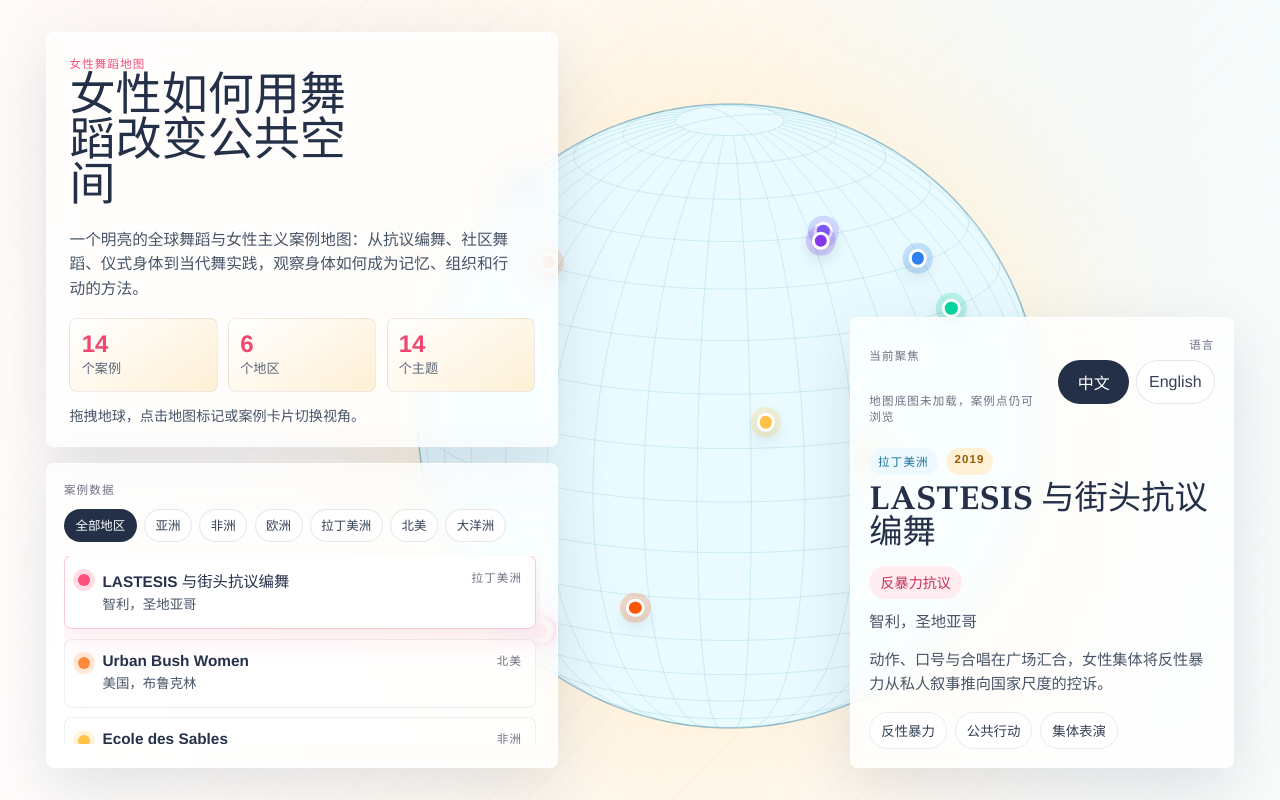
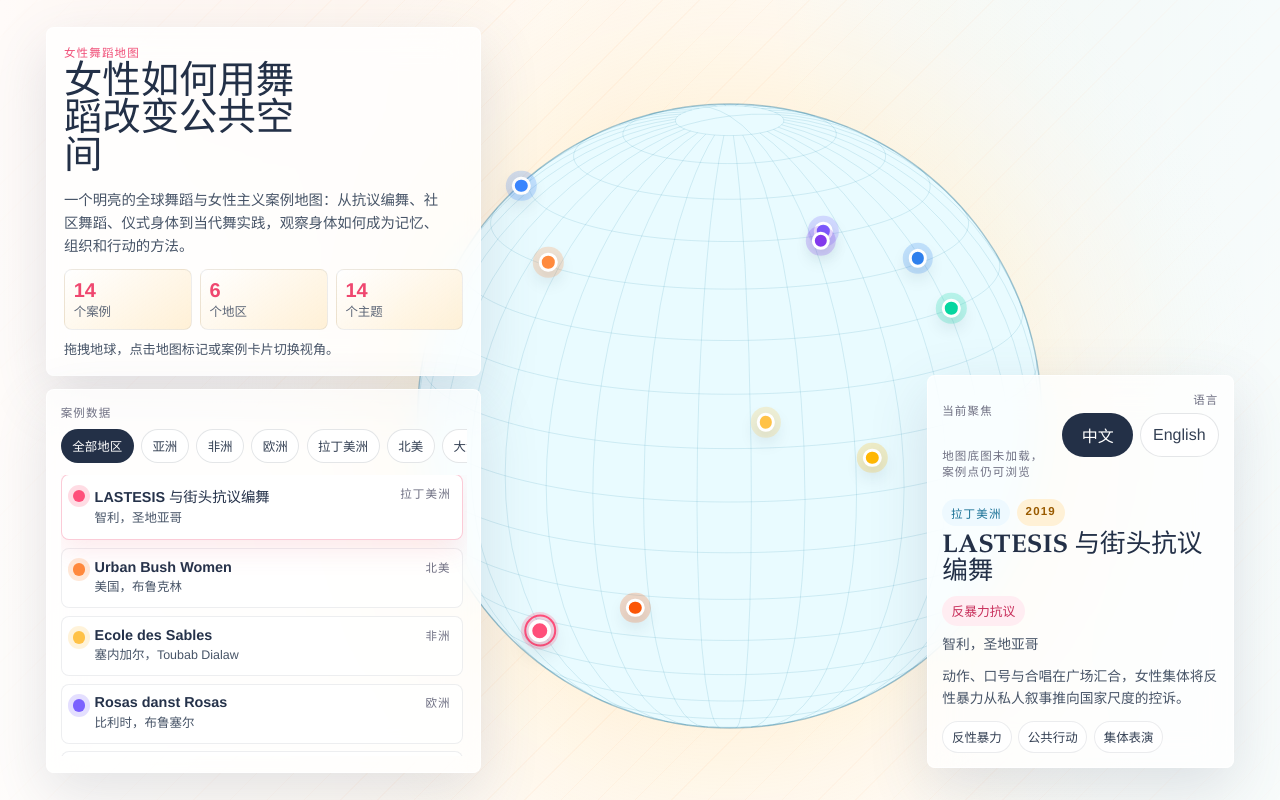
Before and after one commit to jakobzhao/dance, a website built with Vite: page index.html in a window 1280 px wide. Built offline with nearby package versions, Linux system fonts and the light colour scheme; no server answers.

Commit message:
Compact dance atlas panels

```diff
--- a/src/style.css
+++ b/src/style.css
@@ -102,18 +102,18 @@ button {
 
 .left-column {
   position: absolute;
-  top: 4vh;
-  bottom: 4vh;
+  top: 3.4vh;
+  bottom: 3.4vh;
   left: 3.6vw;
-  width: min(38rem, 40vw);
+  width: min(32rem, 34vw);
   display: flex;
   flex-direction: column;
-  gap: 1rem;
+  gap: 0.8rem;
 }
 
 .hero-panel {
   flex-shrink: 0;
-  padding: 1.35rem 1.4rem 1.15rem;
+  padding: 1rem 1.05rem 0.9rem;
 }
 
 .eyebrow,
@@ -146,10 +146,10 @@ button {
 }
 
 .hero-title {
-  margin-top: 0.45rem;
-  font-size: clamp(2.1rem, 3.6vw, 4.15rem);
+  margin-top: 0.35rem;
+  font-size: clamp(1.9rem, 3vw, 3.35rem);
   line-height: 0.98;
-  max-width: 13ch;
+  max-width: 12ch;
 }
 
 .hero-intro,
@@ -162,21 +162,21 @@ button {
 }
 
 .hero-intro {
-  max-width: 51ch;
-  margin: 0.9rem 0 1rem;
-  font-size: 0.98rem;
+  max-width: 48ch;
+  margin: 0.65rem 0 0.75rem;
+  font-size: 0.9rem;
 }
 
 .summary-grid {
   display: grid;
   grid-template-columns: repeat(3, minmax(0, 1fr));
-  gap: 0.65rem;
-  margin-bottom: 0.85rem;
+  gap: 0.5rem;
+  margin-bottom: 0.65rem;
 }
 
 .summary-card {
-  min-height: 4.6rem;
-  padding: 0.7rem;
+  min-height: 3.65rem;
+  padding: 0.55rem;
   border: 1px solid rgba(35, 48, 71, 0.08);
   border-radius: 8px;
   background: linear-gradient(145deg, rgba(255, 255, 255, 0.92), rgba(255, 236, 203, 0.78));
@@ -184,18 +184,18 @@ button {
 
 .summary-card strong {
   display: block;
-  font-size: 1.5rem;
+  font-size: 1.25rem;
   color: #ef476f;
 }
 
 .summary-card span {
   color: #5c6677;
-  font-size: 0.82rem;
+  font-size: 0.78rem;
 }
 
 .hint {
   margin: 0;
-  font-size: 0.88rem;
+  font-size: 0.82rem;
 }
 
 .language-switch {
@@ -243,14 +243,14 @@ button {
 .story-list {
   flex: 1;
   min-height: 0;
-  padding: 1.05rem;
+  padding: 0.85rem;
   overflow: hidden;
 }
 
 .story-list-head {
   display: grid;
-  gap: 0.75rem;
-  margin-bottom: 0.75rem;
+  gap: 0.6rem;
+  margin-bottom: 0.6rem;
 }
 
 .region-filters {
@@ -262,8 +262,8 @@ button {
 
 .story-items {
   display: grid;
-  gap: 0.55rem;
-  max-height: calc(100% - 5.1rem);
+  gap: 0.45rem;
+  max-height: calc(100% - 4.6rem);
   overflow: auto;
   padding-right: 0.25rem;
 }
@@ -271,16 +271,16 @@ button {
 .story-item {
   display: grid;
   grid-template-columns: auto minmax(0, 1fr) auto;
-  gap: 0.75rem;
+  gap: 0.6rem;
   align-items: start;
   width: 100%;
-  min-height: 4.25rem;
+  min-height: 3.7rem;
   border: 1px solid rgba(35, 48, 71, 0.08);
   border-radius: 8px;
   background: rgba(255, 255, 255, 0.72);
   color: inherit;
   text-align: left;
-  padding: 0.78rem 0.82rem;
+  padding: 0.62rem 0.68rem;
   cursor: pointer;
   transition: transform 150ms ease, background-color 150ms ease, border-color 150ms ease, box-shadow 150ms ease;
 }
@@ -311,13 +311,13 @@ button {
 }
 
 .story-copy strong {
-  font-size: 0.96rem;
+  font-size: 0.9rem;
   font-weight: 700;
   color: #25324a;
 }
 
 .story-copy span {
-  font-size: 0.84rem;
+  font-size: 0.78rem;
 }
 
 .story-region {
@@ -329,15 +329,15 @@ button {
   position: absolute;
   right: 3.6vw;
   bottom: 4vh;
-  width: min(28rem, 30vw);
-  padding: 1.15rem;
+  width: min(23rem, 24vw);
+  padding: 0.9rem;
 }
 
 .focus-topbar {
   display: flex;
   align-items: flex-start;
   justify-content: space-between;
-  gap: 1rem;
+  gap: 0.75rem;
 }
 
 .focus-heading {
@@ -352,15 +352,15 @@ button {
 .focus-language {
   display: grid;
   justify-items: end;
-  gap: 0.5rem;
+  gap: 0.4rem;
   flex-shrink: 0;
 }
 
 .focus-meta-row {
   display: flex;
   flex-wrap: wrap;
-  gap: 0.5rem;
-  margin-top: 0.75rem;
+  gap: 0.4rem;
+  margin-top: 0.55rem;
 }
 
 .focus-continent,
@@ -379,56 +379,56 @@ button {
 }
 
 .focus-title {
-  margin-top: 0.65rem;
-  font-size: clamp(1.75rem, 2.6vw, 2.55rem);
+  margin-top: 0.5rem;
+  font-size: clamp(1.45rem, 2vw, 2.05rem);
   line-height: 1.03;
 }
 
 .focus-theme {
   width: fit-content;
-  margin: 0.75rem 0 0;
-  padding: 0.42rem 0.7rem;
+  margin: 0.55rem 0 0;
+  padding: 0.34rem 0.58rem;
   border-radius: 999px;
   background: #ffedf2;
   color: #c82f5b;
   font-weight: 700;
-  font-size: 0.88rem;
+  font-size: 0.8rem;
 }
 
 .focus-subtitle {
-  margin: 0.65rem 0 0;
-  font-size: 0.96rem;
+  margin: 0.5rem 0 0;
+  font-size: 0.86rem;
 }
 
 .focus-body {
-  margin: 0.9rem 0 1rem;
-  font-size: 0.95rem;
+  margin: 0.65rem 0 0.75rem;
+  font-size: 0.86rem;
 }
 
 .focus-tags {
   display: flex;
   flex-wrap: wrap;
-  gap: 0.5rem;
+  gap: 0.4rem;
 }
 
 .focus-tag {
-  padding: 0.45rem 0.68rem;
+  padding: 0.35rem 0.55rem;
   border: 1px solid rgba(35, 48, 71, 0.09);
   border-radius: 999px;
   background: #ffffff;
   color: #344054;
-  font-size: 0.84rem;
+  font-size: 0.78rem;
 }
 
 @media (max-width: 1120px) {
   .left-column {
     left: 1rem;
-    width: min(37rem, calc(56vw - 1.5rem));
+    width: min(31rem, calc(50vw - 1.5rem));
   }
 
   .focus-card {
     right: 1rem;
-    width: calc(44vw - 1.5rem);
+    width: min(22rem, calc(40vw - 1.5rem));
   }
 }
 
@@ -470,7 +470,7 @@ button {
 
   .hero-title {
     max-width: 12ch;
-    font-size: 2.45rem;
+    font-size: 2.2rem;
   }
 
   .summary-grid {
@@ -478,12 +478,12 @@ button {
   }
 
   .summary-card {
-    min-height: 4.2rem;
-    padding: 0.6rem;
+    min-height: 3.9rem;
+    padding: 0.55rem;
   }
 
   .story-list {
-    max-height: 31rem;
+    max-height: 27rem;
   }
 
   .focus-card {
@@ -512,11 +512,11 @@ button {
   .hero-panel,
   .story-list,
   .focus-card {
-    padding: 0.95rem;
+    padding: 0.85rem;
   }
 
   .hero-title {
-    font-size: 2.15rem;
+    font-size: 2rem;
   }
 
   .summary-grid {
```
